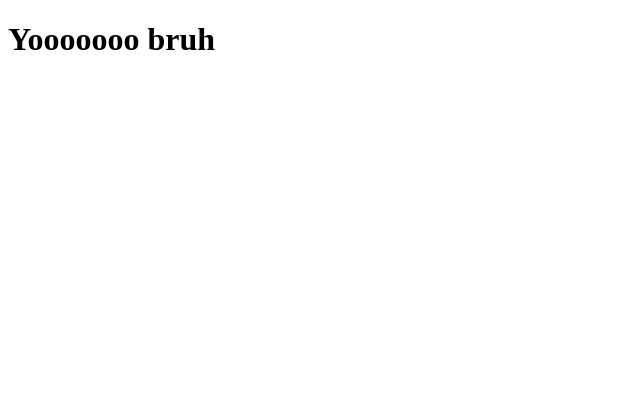
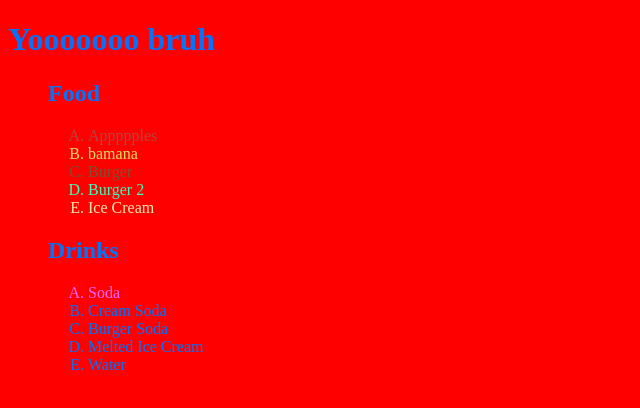
Before and after one commit to drewbrooks1/warmup-6, a plain HTML site: page index.html in a window 1280 px wide. Shown: the whole page, without its empty margins (0-640 px from the left). Drawn offline with Linux system fonts and the light colour scheme.

Commit message:
added color!

```diff
--- a/index.html
+++ b/index.html
@@ -1,5 +1,5 @@
 <!DOCTYPE html>
-<html lang="en">
+<html lang="en" style="color:hsl(213, 100%, 50%); background-color: rgb(255, 0, 0);"
     <head>
         <meta charset="UTF-8">
         <meta name="viewport" content="width=device-width, initial-scale=1.0">
@@ -7,6 +7,28 @@
     </head>
     <body>
         <h1>Yooooooo bruh</h1>
+
+        <ul style="list-style-type: none;">
+            <li>
+                <h2>Food</h2>
+                    <ol style="list-style-type: upper-alpha;">
+                        <li style="color:rgb(184, 66, 66)">Appppples</li>
+                        <li style="color: rgb(224, 224, 94);">bamana</li>
+                        <li style="color:rgb(124, 80, 52)">Burger</li>
+                        <li style="color:rgb(55, 255, 188)">Burger 2</li>
+                        <li style="color:rgb(248, 234, 180)">Ice Cream</li>
+                    </ol>
+            </li>
+            <li>
+                <h2>Drinks</h2>
+                    <ol style="list-style-type: upper-alpha;">
+                        <li style="color: hsl(300, 100%, 70%);">Soda</li>
+                        <li>Cream Soda</li>
+                        <li>Burger Soda</li>
+                        <li>Melted Ice Cream</li>
+                        <li>Water</li>
+                    </ol>
+            </li>
+        </ul>
     </body>
-
 </html>
```
Lines whose indentation alone changed are shown as unchanged.
